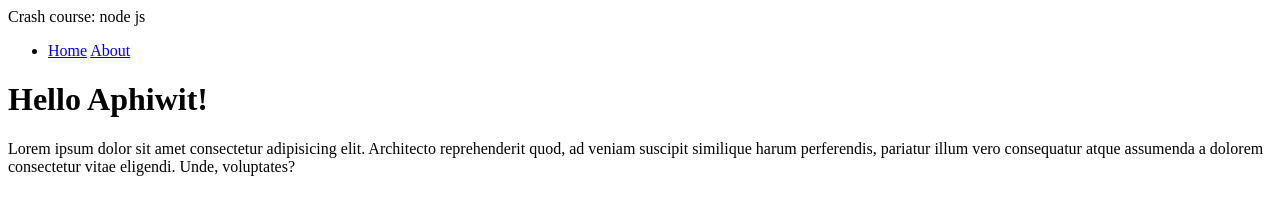
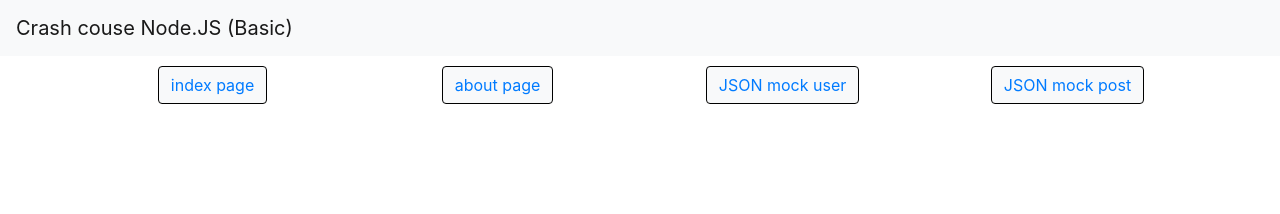
Before and after one commit to Aphiwit1/Crash-Course-NodeJS-Web, a website: page index.html in a window 1280 px wide. Drawn offline with nearby package versions, Linux system fonts and the light colour scheme.

Commit message:
update json mock style

```diff
--- a/index.html
+++ b/index.html
@@ -3,23 +3,39 @@
 <head>
     <meta charset="UTF-8">
     <meta name="viewport" content="width=device-width, initial-scale=1.0">
+    <link rel="stylesheet" href="https://stackpath.bootstrapcdn.com/bootstrap/4.5.2/css/bootstrap.min.css" integrity="sha384-JcKb8q3iqJ61gNV9KGb8thSsNjpSL0n8PARn9HuZOnIxN0hoP+VmmDGMN5t9UJ0Z" crossorigin="anonymous">
     <title>Node.js</title>
 </head>
+<style>
+    .text-center {
+        text-align: center;
+        padding: 10px;
+    }
+    .btn-light {
+        border: 1px solid black;
+    }
+    a {
+        text-decoration: none;
+    }
+</style>
 <body>
    <header>
-       <span>Crash course: node js</span>
-       <ul>
-           <li>
-               <a href="/">Home</a>
-               <a href="/about">About</a>
-           </li>
-       </ul>
-   </header>
-   <main>
-       <h1>Hello Aphiwit!</h1>
-       <p>Lorem ipsum dolor sit amet consectetur adipisicing elit. Architecto reprehenderit quod, ad veniam suscipit similique harum perferendis, pariatur illum vero consequatur atque assumenda a dolorem consectetur vitae eligendi. Unde, voluptates?</p>
-   </main>
+
+   <nav class="navbar navbar-light bg-light">
+    <a class="navbar-brand" href="#">Crash couse Node.JS (Basic) </a>
+  </nav>
+  <div class="container">
+    <div class="row">
+        <div class="col-md-3 col-6 text-center" text-center><button type="button" class="btn btn-light"><a href="/">index page</a></button></div>
+        <div class="col-md-3 col-6 text-center"><button type="button" class="btn btn-light"><a href="/about">about page</a></button></div>
+        <div class="col-md-3 col-6 text-center"><button type="button" class="btn btn-light"><a href="/apis/users">JSON mock user</a></button></div>
+        <div class="col-md-3 col-6 text-center"><button type="button" class="btn btn-light"><a href="/apis/posts">JSON mock post</a></button></div>
+   </div>
+  </div>
 
 
+   <script src="https://code.jquery.com/jquery-3.5.1.slim.min.js" integrity="sha384-DfXdz2htPH0lsSSs5nCTpuj/zy4C+OGpamoFVy38MVBnE+IbbVYUew+OrCXaRkfj" crossorigin="anonymous"></script>
+   <script src="https://cdn.jsdelivr.net/npm/popper.js@1.16.1/dist/umd/popper.min.js" integrity="sha384-9/reFTGAW83EW2RDu2S0VKaIzap3H66lZH81PoYlFhbGU+6BZp6G7niu735Sk7lN" crossorigin="anonymous"></script>
+   <script src="https://stackpath.bootstrapcdn.com/bootstrap/4.5.2/js/bootstrap.min.js" integrity="sha384-B4gt1jrGC7Jh4AgTPSdUtOBvfO8shuf57BaghqFfPlYxofvL8/KUEfYiJOMMV+rV" crossorigin="anonymous"></script>
 </body>
 </html>
```
